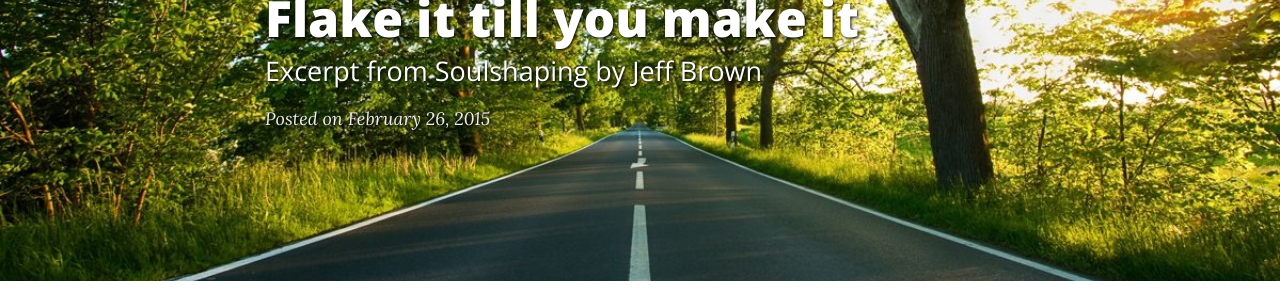
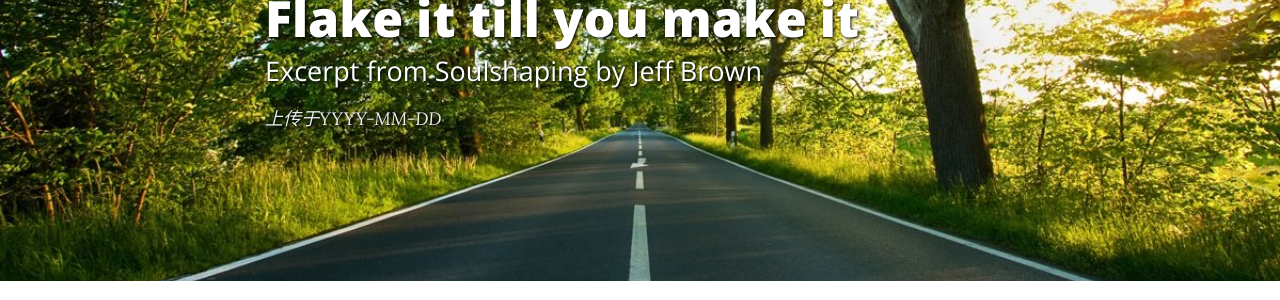
Before and after one commit to takeToDreamLand/takeToDreamLand.github.io, a Jekyll site: the page built from _posts/2015-02-26-flake-it-till-you-make-it.md, in a window 1280 px wide and 900 px high. Shown: the part 250-550 px from the top of the window. Built offline with Jekyll 4.4.1, drawn with Linux system fonts in a browser that asks for light colours; nearby versions of some CDN libraries.

Commit message:
change the post date template

```diff
--- a/_includes/header.html
+++ b/_includes/header.html
@@ -36,7 +36,7 @@
 		  {% endif %}
 
 		  {% if include.type == "post" %}
-		  <span class="post-meta">Posted on {{ page.date | date: "%B %-d, %Y" }}</span>
+		  <span class="post-meta">上传于{{ page.date | date: "YYYY-MM-DD" }}</span>
 		  {% endif %}
         </div>
       </div>
```
Also changed, not shown: _posts/2019-07-09-C#中的面向对象编程问题（以DateTime数据类型的学习为例）.md (+3 -3 lines).
